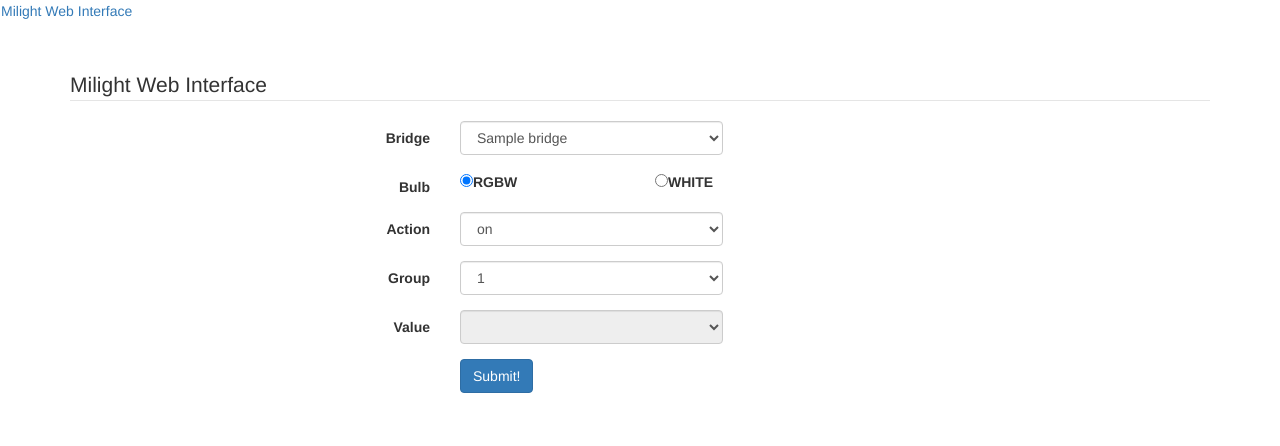
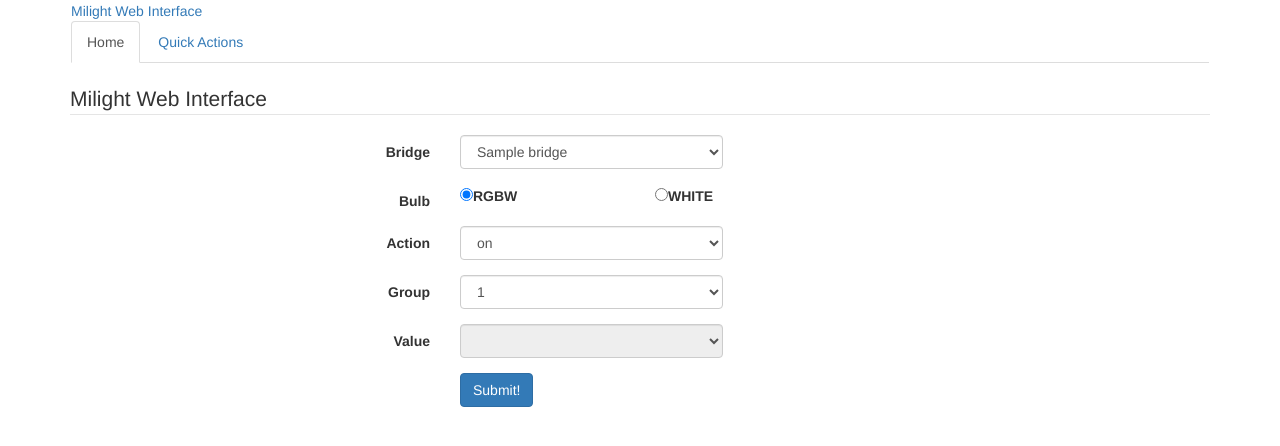
Before and after one commit to hanckmann/MiLight-Web, a Flask app: template app/templates/index.html in a window 1280 px wide. Shown: the top 446 px of the page. Run offline with Flask 2, Linux system fonts and the light colour scheme; the template is opened without the code that fills it: most values are stand-ins (such as "Sample title", 1, 10 or a date in 2020); lists and menus that the app fills with data are empty; some libraries are stand-ins or nearby versions.

Commit message:
added tabs for future use

```diff
--- a/app/templates/index.html
+++ b/app/templates/index.html
@@ -10,13 +10,22 @@
   <link href="static/style.css" rel="stylesheet">
 </head>
 <body>
+  <div id="main" class="container">
     <div class="navbar">
       <div class="navbar-inner">
         <a class="brand" href="#">Milight Web Interface</a>
       </div>
+      <div>
+        <ul class="nav nav-tabs">
+          <li class="active"><a data-toggle="tab" href="#home">Home</a></li>
+           <li><a data-toggle="tab" href="#quickactions">Quick Actions</a></li>
+        </ul>
       </div>
-  <div id="main" class="container">
-    <div>
+    </div>
+
+    <div class="tab-content">
+      <!-- Default tab, contains all the standard functionality -->
+      <div id="home" class="tab-pane fade in active">
         <form id="miform" class="form-horizontal">
         <fieldset>
           <legend>Milight Web Interface</legend>
@@ -94,6 +103,12 @@
         <div id="div-message"><pre id="result-oke" class="result alert alert-info" role="alert"></pre></div>
       </div>
 
+      <!-- Quick-action tab, contains some quick-action functionality -->
+      <div id="quickactions" class="tab-pane fade in">
+        Unimplemented
+      </div>
+    </div>
+
   </div>
   <script type="text/javascript">
 
```
Lines whose indentation alone changed are shown as unchanged.
